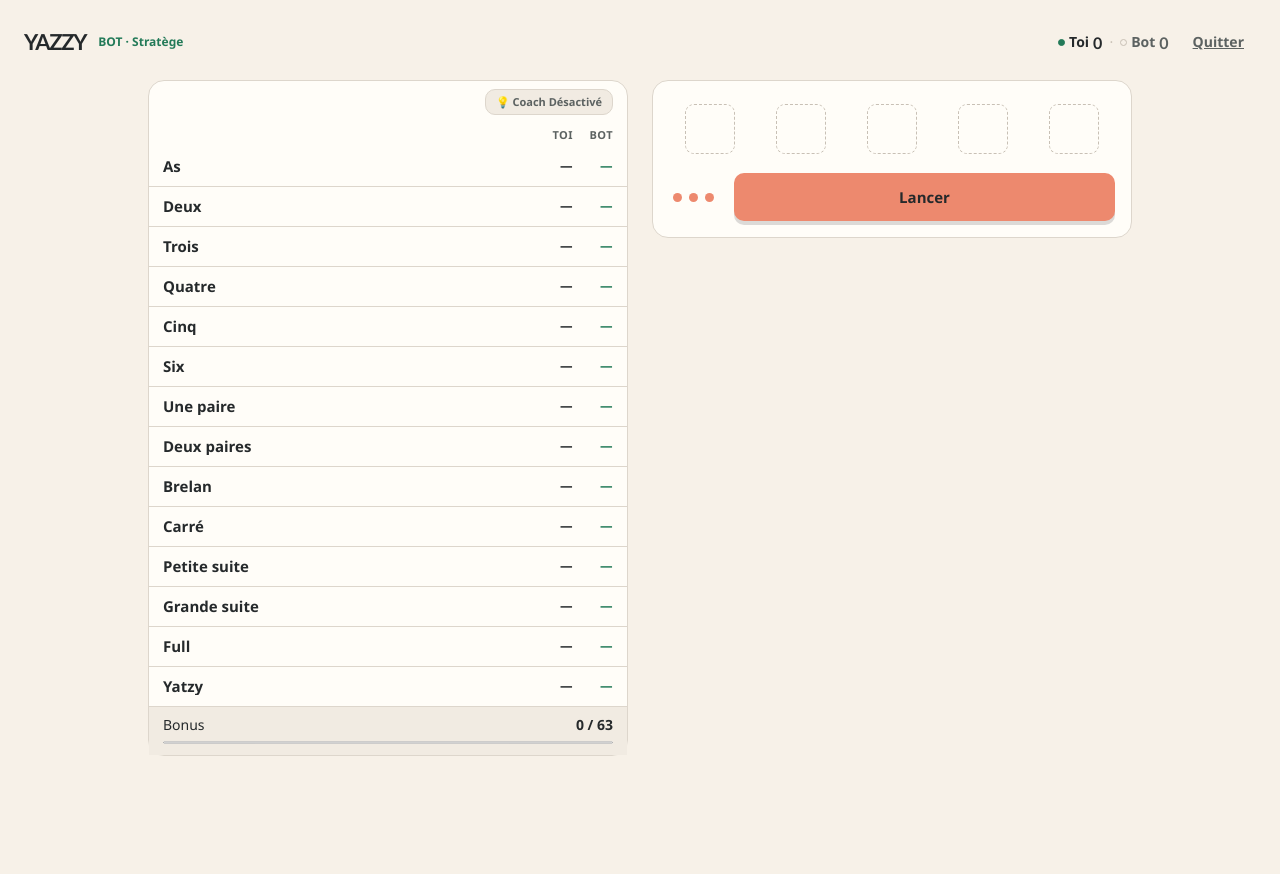
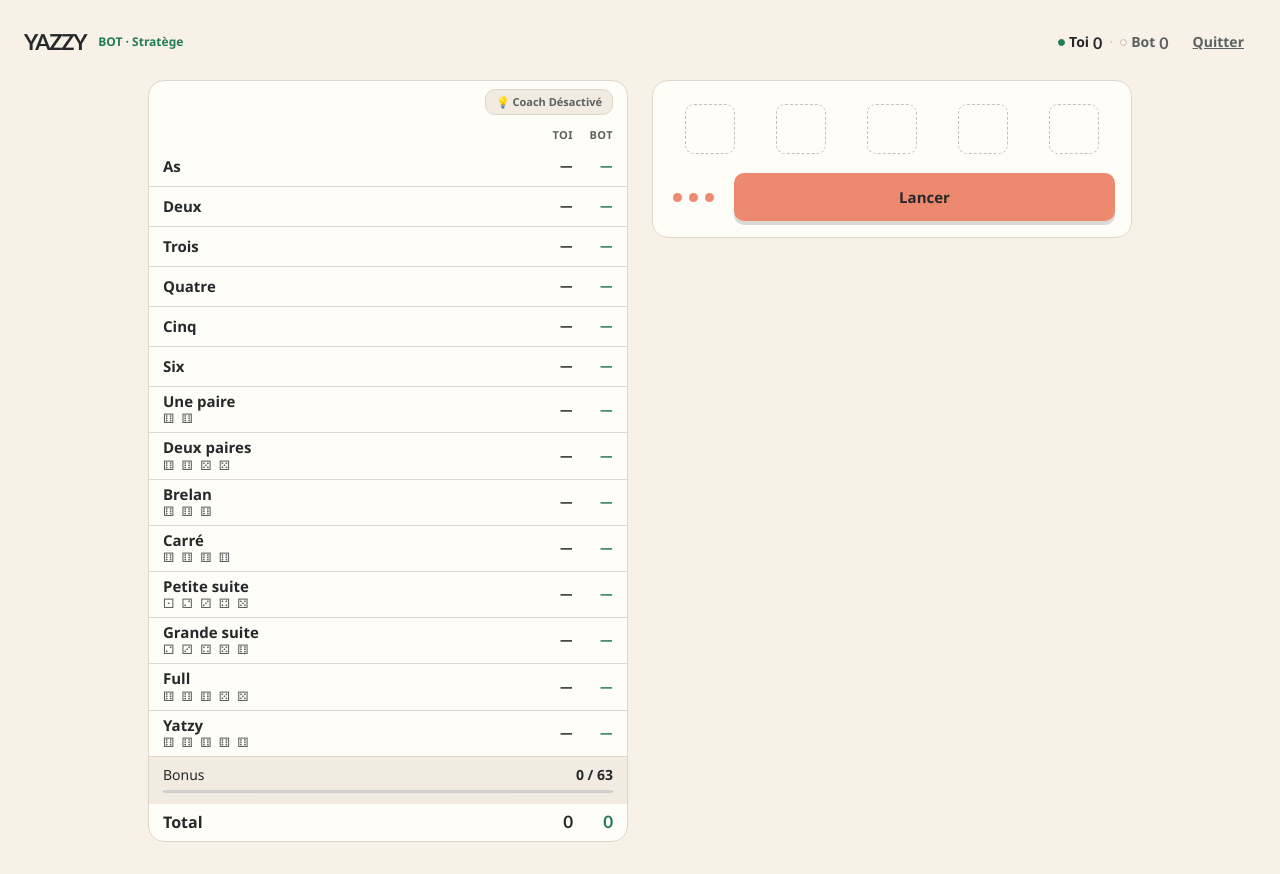
Before and after one commit to Matahari165/yazzy, a Next.js app: page /game in a window 1280 px wide. Before the commit the page ends 800 px from the top, so only its background shows below. Built offline with nearby package versions, Linux system fonts and the light colour scheme.

Commit message:
style: remove yellow band, add total row, and add visual dice hints

```diff
--- a/src/app/globals.css
+++ b/src/app/globals.css
@@ -332,7 +332,6 @@ h3 { font-size: 18px; line-height: 1.2; }
 }
 
 .quit-link:hover { color: var(--ink); background: var(--surface-muted); }
-.game-feedback { margin: 0 0 12px; padding: 8px 12px; color: var(--ink); background: var(--yellow-soft); border-radius: var(--radius-sm); font-size: 13px; }
 .game-content { display: grid; grid-template-columns: minmax(360px, 0.98fr) minmax(360px, 1.02fr); gap: 16px; align-items: start; }
 
 .score-card,
@@ -431,6 +430,7 @@ h3 { font-size: 18px; line-height: 1.2; }
   to { opacity: 1; transform: translateY(0) scale(1); }
 }
 .bonus-summary { display: grid; gap: 4px; padding: 8px 14px 10px; background: var(--surface-muted); }
+.total-row { display: grid; grid-template-columns: minmax(0, 1fr) 32px 32px; gap: 8px; padding: 6px 14px; align-items: center; }
 .bonus-summary > div { display: flex; justify-content: space-between; gap: 12px; font-size: 14px; }
 .bonus-summary strong { font-variant-numeric: tabular-nums; }
 .bonus-summary progress { width: 100%; height: 5px; accent-color: var(--green); }
--- a/src/components/GameBoard.tsx
+++ b/src/components/GameBoard.tsx
@@ -37,12 +37,6 @@ export function GameBoard() {
   const selectedPoints = selectedCategory && game.human.dice.length === 5
     ? scoreDice(selectedCategory, game.human.dice)
     : 0;
-  const botFeedback = game.activePlayer === "human" && game.botTurn.status === "idle"
-    ? game.botTurn.targetCategory
-      ? `Bot : ${CATEGORY_BY_ID[game.botTurn.targetCategory].label} · ${game.bot.scores[game.botTurn.targetCategory] ?? 0} point${(game.bot.scores[game.botTurn.targetCategory] ?? 0) > 1 ? "s" : ""} · total ${totalScore(game.bot.scores)}.`
-      : game.botTurn.message
-    : null;
-  const visibleFeedback = botFeedback ?? feedback;
 
   useEffect(() => () => {
     if (rollTimerRef.current !== null) window.clearTimeout(rollTimerRef.current);
@@ -91,7 +85,6 @@ export function GameBoard() {
   return (
     <main id="main-content" className="game-shell">
       <GameHeader game={game} />
-      {visibleFeedback ? <p className="game-feedback" role="status">{visibleFeedback}</p> : null}
       {isFinished ? (
         <FinishedGame game={game} />
       ) : (
--- a/src/components/ScoreCard.tsx
+++ b/src/components/ScoreCard.tsx
@@ -1,9 +1,20 @@
 "use client";
 
 import { useCallback, useState } from "react";
-import { CATEGORIES, scoreDice, type CategoryDefinition, type CategoryId, type Dice } from "@/domain/yatzy";
+import { CATEGORIES, scoreDice, type CategoryDefinition, type CategoryId, type Dice, totalScore } from "@/domain/yatzy";
 import type { CategoryEvaluation } from "@/domain/probability";
 import { ScoreHelpPopover } from "./ScoreHelpPopover";
+
+const VISUAL_HINTS: Partial<Record<CategoryId, string>> = {
+  pair: "⚅ ⚅",
+  twoPairs: "⚅ ⚅ ⚄ ⚄",
+  threeOfAKind: "⚅ ⚅ ⚅",
+  fourOfAKind: "⚅ ⚅ ⚅ ⚅",
+  smallStraight: "⚀ ⚁ ⚂ ⚃ ⚄",
+  largeStraight: "⚁ ⚂ ⚃ ⚄ ⚅",
+  fullHouse: "⚅ ⚅ ⚅ ⚄ ⚄",
+  yatzy: "⚅ ⚅ ⚅ ⚅ ⚅",
+};
 
 type ScoreCardProps = {
   label: string;
@@ -104,7 +115,10 @@ export function ScoreCard({
                 aria-label={`${category.label}, toi : ${filled ? `${score} points inscrits` : currentScore === null ? "aucun score affiché" : `${currentScore} points possibles`}, bot : ${botScore === undefined ? "aucun score inscrit" : `${botScore} points inscrits`}. ${stateLabel}. Ouvrir l’explication.`}
                 onClick={handleClick}
               >
-                <span className="score-category">{category.label}</span>
+                <span className="score-category">
+                  {category.label}
+                  {VISUAL_HINTS[category.id] && <span style={{ display: 'block', fontSize: 13, color: 'var(--ink-soft)', fontWeight: 'normal', letterSpacing: '0.15em', marginTop: 1 }}>{VISUAL_HINTS[category.id]}</span>}
+                </span>
                 <strong className="score-value" aria-hidden="true">{currentScore === null ? "—" : currentScore}</strong>
                 <strong className="score-value score-value-bot" aria-hidden="true">{botScore === undefined ? "—" : botScore}</strong>
               </button>
@@ -130,6 +144,11 @@ export function ScoreCard({
         </div>
         <progress max={63} value={Math.min(63, upperScore)} aria-label="Progression du bonus supérieur" />
       </footer>
+      <div className="total-row">
+        <span style={{ fontSize: 16, fontWeight: 800 }}>Total</span>
+        <strong className="score-value" style={{ color: 'var(--ink)' }}>{totalScore(humanScores)}</strong>
+        <strong className="score-value score-value-bot">{totalScore(botScores)}</strong>
+      </div>
     </section>
   );
 }
```
